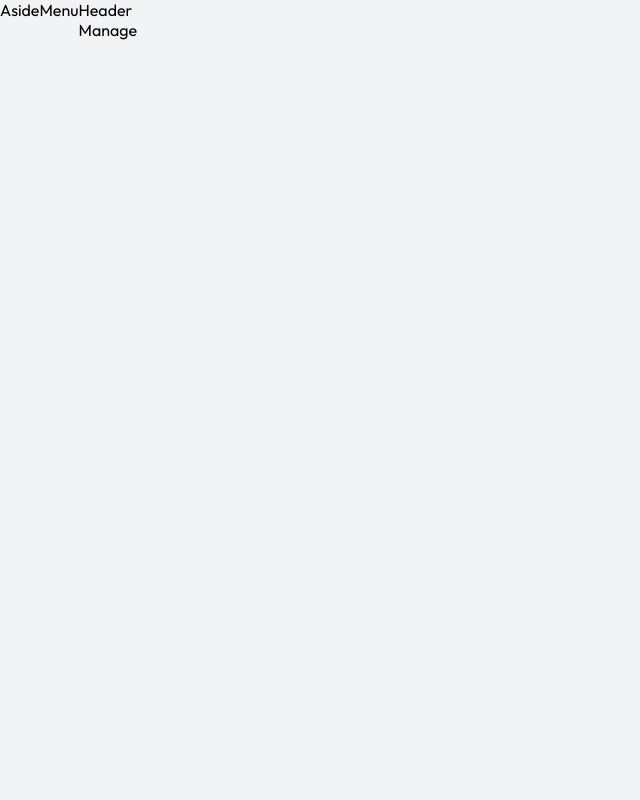
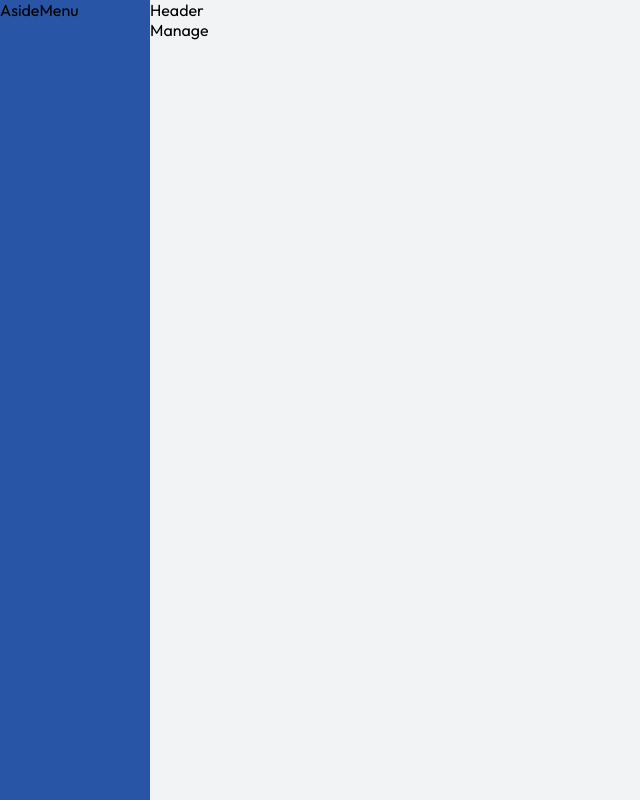
Before and after one commit to ricardozuritadev/cleverpy-technical-test, a React (Create React App) app: page /dashboard in a window 1280 px wide. Shown: the whole page, without its empty margins (0-640 px from the left). Built offline with nearby package versions, Linux system fonts and the light colour scheme.

Commit message:
styles: aside menu styles added

```diff
--- a/src/components/aside-menu/index.tsx
+++ b/src/components/aside-menu/index.tsx
@@ -1,5 +1,5 @@
 const AsideMenu = () => {
-  return <div>AsideMenu</div>;
+  return <aside className="aside">AsideMenu</aside>;
 };
 
 export default AsideMenu;
--- a/src/components/aside-menu/styles.scss
+++ b/src/components/aside-menu/styles.scss
@@ -0,0 +1,5 @@
+.aside {
+  background-color: $color-blue;
+  height: 100vh;
+  width: 15rem;
+}
```
